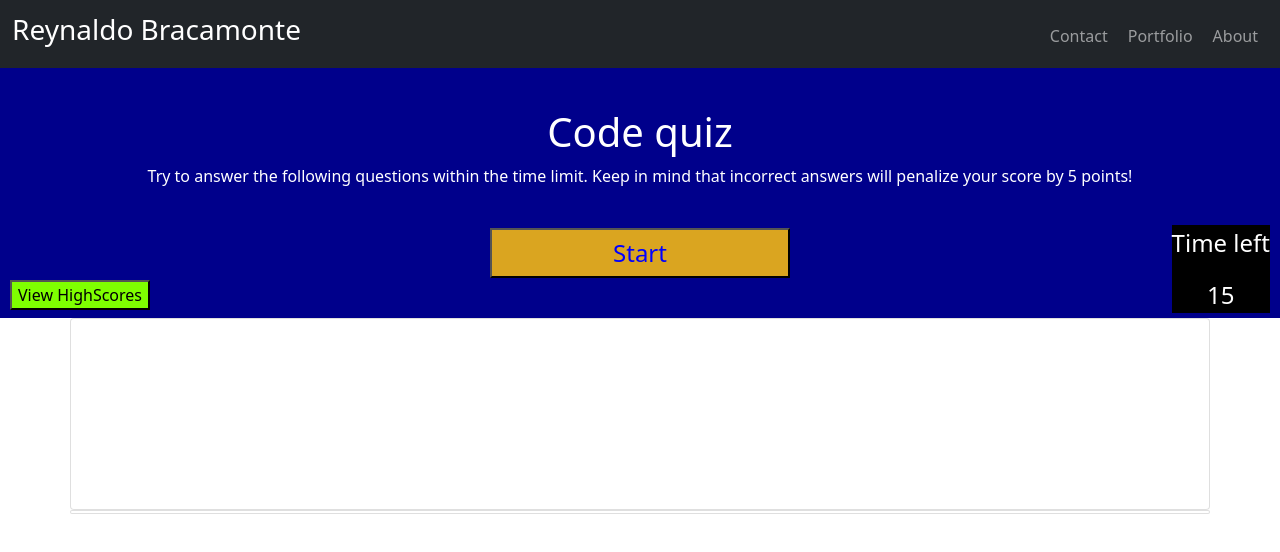
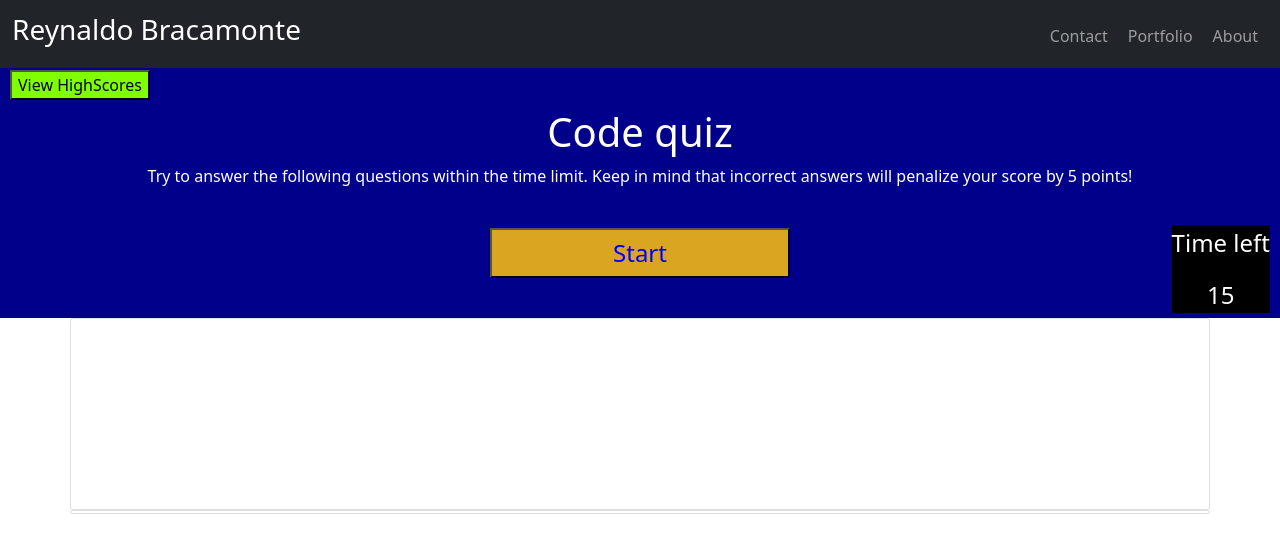
Before and after one commit to reybrac/Code_Quiz, a plain HTML site: page index.html in a window 1280 px wide. Drawn offline with nearby package versions, Linux system fonts and the light colour scheme.

Commit message:
Updated README file

```diff
--- a/style.css
+++ b/style.css
@@ -30,7 +30,7 @@
     height: auto;
     width: Auto;
     position: absolute;
-    top: 280px;
+    top: 70px;
     left: 10px;
     background-color: chartreuse;
     align-items: center;
```
Also changed, not shown: 1 other file.
